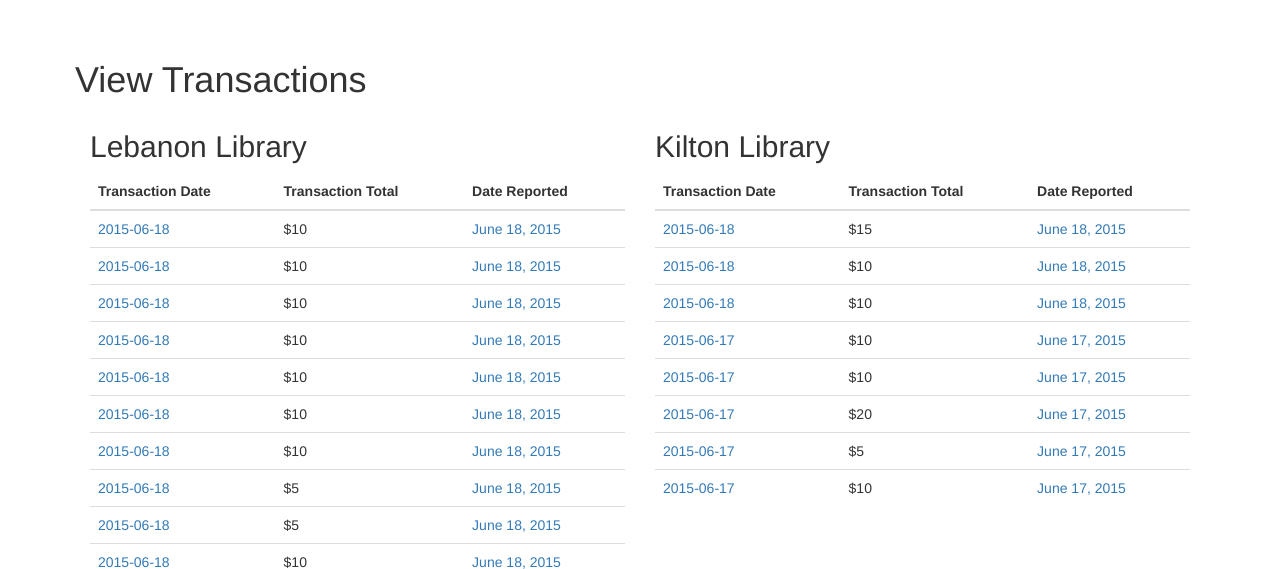
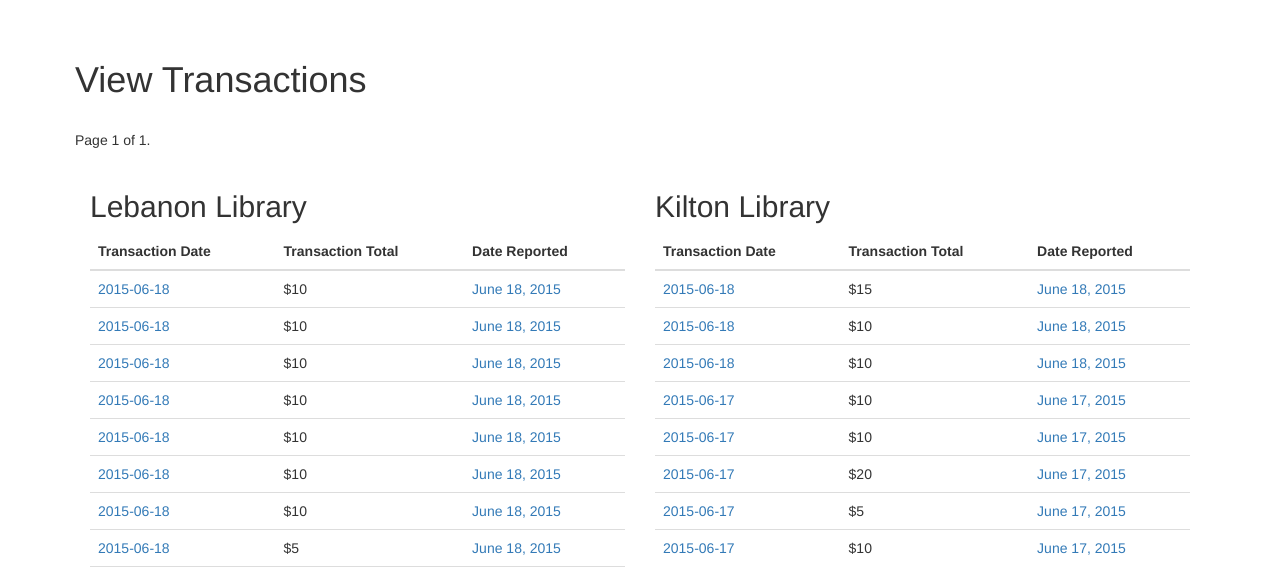
Before and after one commit to dcmcand/tickets, a Django app: page /transactions/ in a window 1280 px wide. Shown: the part 113-682 px from the top of the page. Run offline with Django 3.2, Linux system fonts and the light colour scheme; data comes from the database, SQL or seed files in the repository; some libraries are stand-ins or nearby versions.

Commit message:
added pagination to views.TransactionList

```diff
--- a/ticket_app/forms.py
+++ b/ticket_app/forms.py
@@ -9,7 +9,6 @@ def get_locations():
     for l in locations:
         choices.append((l.id, l.name))
     return choices
-
 
 class TicketsTransactionForm(Form):
     tickets = Tickets.objects.exclude(sold = True)
--- a/ticket_app/templates/ticket_app/view_transactions.html
+++ b/ticket_app/templates/ticket_app/view_transactions.html
@@ -1,6 +1,22 @@
 {% include "ticket_app/header.html" %}
 
 <h1>View Transactions</h1>
+
+<div class="pagination col-lg-12">
+		<span class="step-links">
+			{% if page_obj.has_previous %}
+				<a href="?page={{ page_obj.previous_page_number }}">previous</a>
+			{% endif %}
+
+			<span class="current">
+				Page {{ page_obj.number }} of {{ paginator.num_pages }}.
+			</span>
+
+			{% if page_obj.has_next %}
+				<a href="?page={{ page_obj.next_page_number }}">next</a>
+			{% endif %}
+		</span>
+</div>
 
 {% for location in locations %}
 <div class="col-md-6">
--- a/ticket_app/views.py
+++ b/ticket_app/views.py
@@ -155,24 +155,13 @@ class TransactionsList(generic.ListView):
     model = Transactions
     context_object_name = "transactions"
     template_name = "ticket_app/view_transactions.html"
+    paginate_by = 100
 
     def get_context_data(self, **kwargs):
         context = super(TransactionsList, self).get_context_data(**kwargs)
         context['locations'] = get_locations()
         return context
 
-def TransactionListPaged(request):
-    locations = get_locations()
-    transactions = get_transactions()
-    paginator = Paginator([locations, transactions], 25)
-    page = request.GET.get('page')
-    try:
-        trans = paginator.page(page)
-    except PageNotAnInteger:
-        trans = paginator.page(1)
-    except EmptyPage:
-        trans = paginator.page(paginator.num_pages)
-    return render(request, 'transactions-page.html', {'trans': trans})
 
 class TransactionDetail(generic.DetailView):
     model = Transactions
```
Also changed, not shown: ticket_app/migrations/0027_transactions_total.py (added), ticket_app/migrations/0028_remove_transactions_total.py (added).
